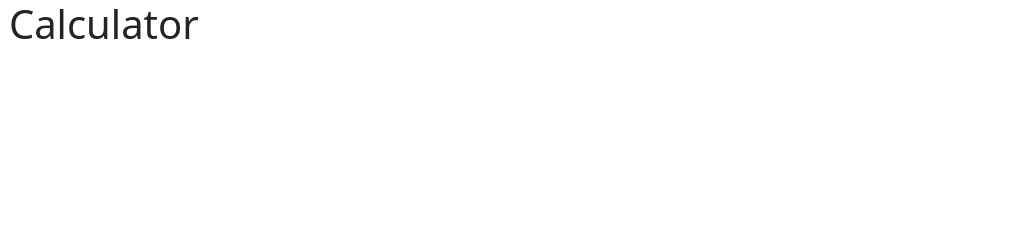
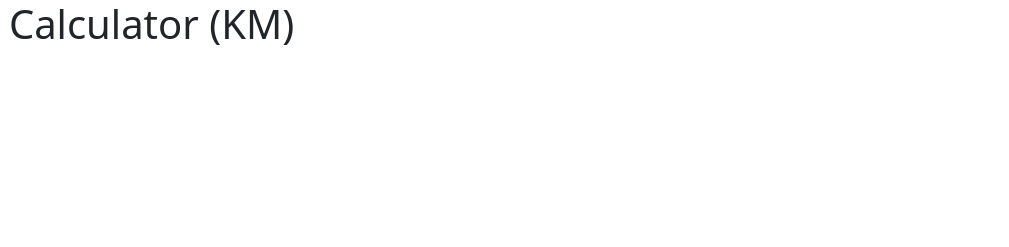
Before and after one commit to Xkaroy/ex5a, a plain HTML site: page index.html in a window 1280 px wide. Shown: the top 247 px of the page, 271-1280 px from the left. Drawn offline with nearby package versions, Linux system fonts and the light colour scheme.

Commit message:
Update index.html by adding description in header

```diff
--- a/index.html
+++ b/index.html
@@ -11,7 +11,7 @@
 </head>
   <body>
     <div class="container-fluid">
-		<h1>Running Pace Calculator</h1>
+		<h1>Running Pace Calculator (KM)</h1>
 		<img src="images/runner.jpg" class="img-fluid" alt="runner logo" width="200" height="200"><br>
 		<form role="form" method="GET">
 		  <div class="form-group">
```
